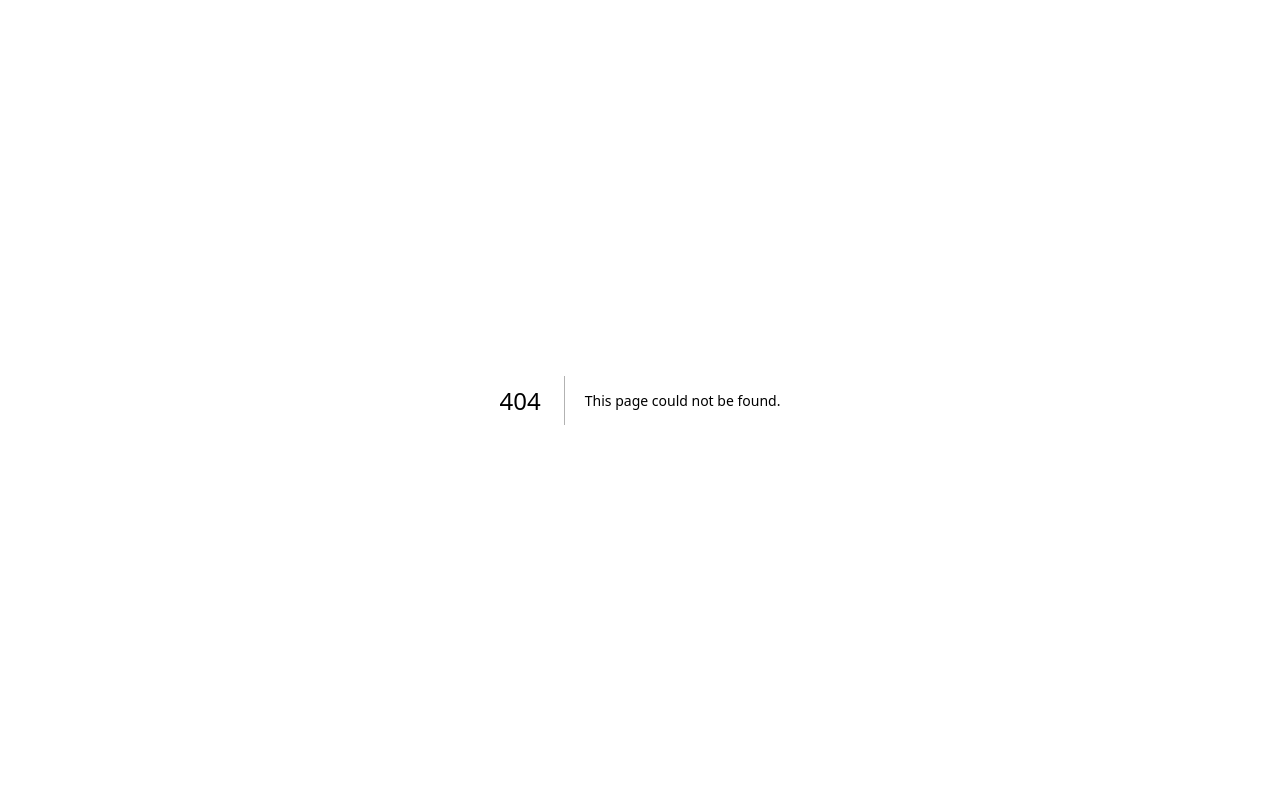
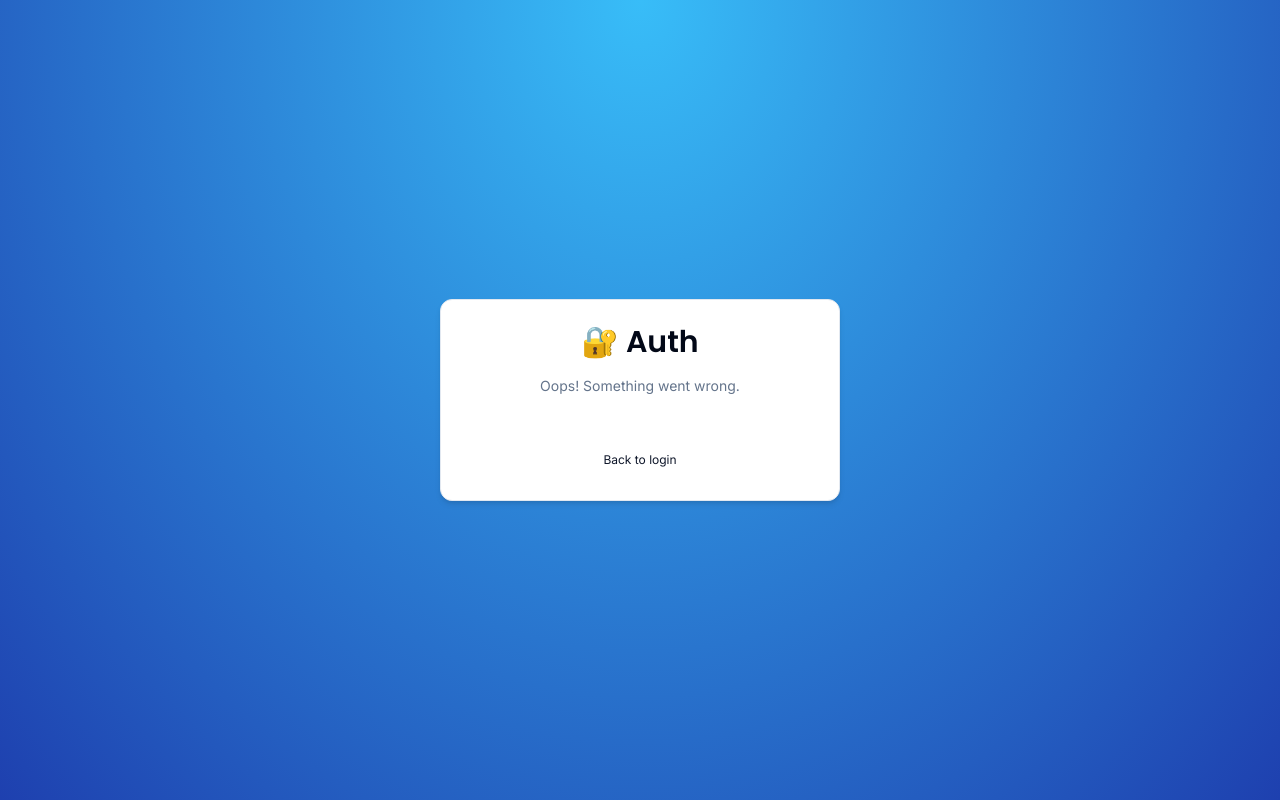
Before and after one commit to sanidhyy/next-auth, a Next.js app: page /auth/error in a window 1280 px wide. Before the commit this address had no page. Built offline with nearby package versions, Linux system fonts and the light colour scheme.

Commit message:
error page created

```diff
--- /dev/null
+++ b/app/auth/error/page.tsx
@@ -0,0 +1,7 @@
+import { ErrorCard } from "@/components/auth/error-card";
+
+const AuthErrorPage = () => {
+  return <ErrorCard />;
+};
+
+export default AuthErrorPage;
--- /dev/null
+++ b/components/auth/error-card.tsx
@@ -0,0 +1,13 @@
+import { CardWrapper } from "./card-wrapper";
+
+export const ErrorCard = () => {
+  return (
+    <CardWrapper
+      headerLabel="Oops! Something went wrong."
+      backButtonHref="/auth/login"
+      backButtonLabel="Back to login"
+    >
+      <></>
+    </CardWrapper>
+  );
+};
```
